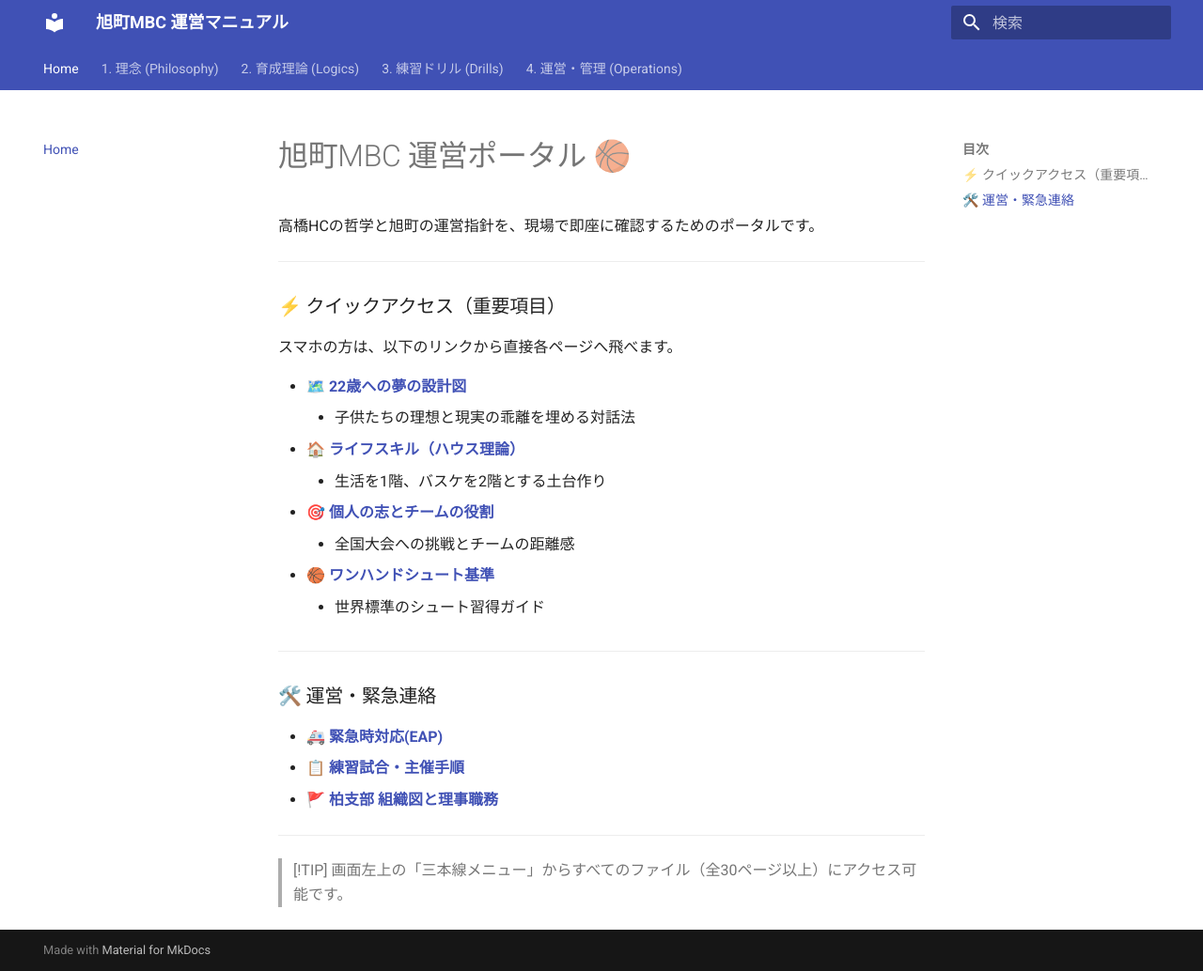
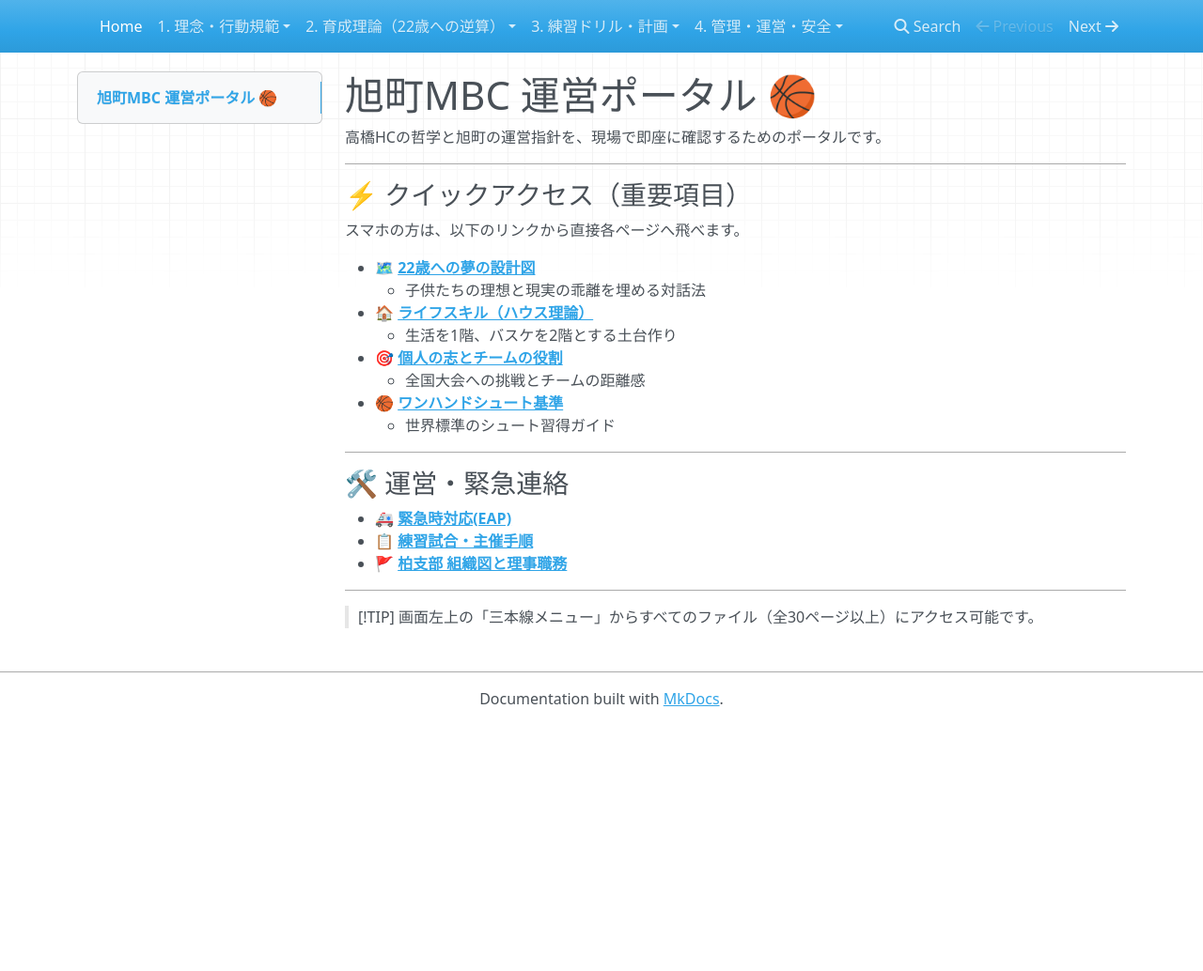
Before and after one commit to kawaiikumichan/asahicho-minibus-ops, an MkDocs documentation site: the page built from docs/index.md, in a window 1280 px wide and 1034 px high. Shown: the whole window at 94% size. Built offline with MkDocs 1.6.1, drawn with Linux system fonts in a browser that asks for light colours; nearby versions of some CDN libraries.

Commit message:
Update mkdocs.yml

```diff
--- a/mkdocs.yml
+++ b/mkdocs.yml
@@ -1,25 +1,9 @@
-site_name: 旭町MBC 運営マニュアル
-theme:
-  name: material
-  language: ja
-  palette:
-    primary: indigo
-    accent: deep orange
-  features:
-    - navigation.tabs           # スマホ上部にセクションを表示
-    - navigation.sections       # サイドメニューを構造化
-    - navigation.expand         # 【重要】スマホで最初から全メニューを展開
-    - navigation.indexes        # フォルダ名をタップ可能にする
-    - navigation.top            # トップへ戻るボタン
-    - search.suggest
-
-# ▼ ここが重要です：全ファイルを網羅するように記述します
 nav:
   - Home: index.md
-  - 1. 理念 (Philosophy):
+  - "1. 理念・行動規範":
       - 00_Philosophy/coaching_code.md
       - 00_Philosophy/fun_and_gun.md
-  - 2. 育成理論 (Logics):
+  - "2. 育成理論（22歳への逆算）":
       - 01_Coaching_Logics/dream_blueprint.md
       - 01_Coaching_Logics/individual_goals.md
       - 01_Coaching_Logics/life_skills.md
@@ -36,12 +20,12 @@ nav:
       - 01_Coaching_Logics/mental_flow.md
       - 01_Coaching_Logics/nutrition.md
       - 01_Coaching_Logics/world_standards.md
-  - 3. 練習ドリル (Drills):
+  - "3. 練習ドリル・計画":
       - 02_Training_Drills/practice_planning.md
       - 02_Training_Drills/basics.md
       - 02_Training_Drills/coordination.md
       - 02_Training_Drills/5out_basics.md
-  - 4. 運営・管理 (Operations):
+  - "4. 管理・運営・安全":
       - 03_Operations/organization.md
       - 03_Operations/eap.md
       - 03_Operations/parents_guide.md
```
